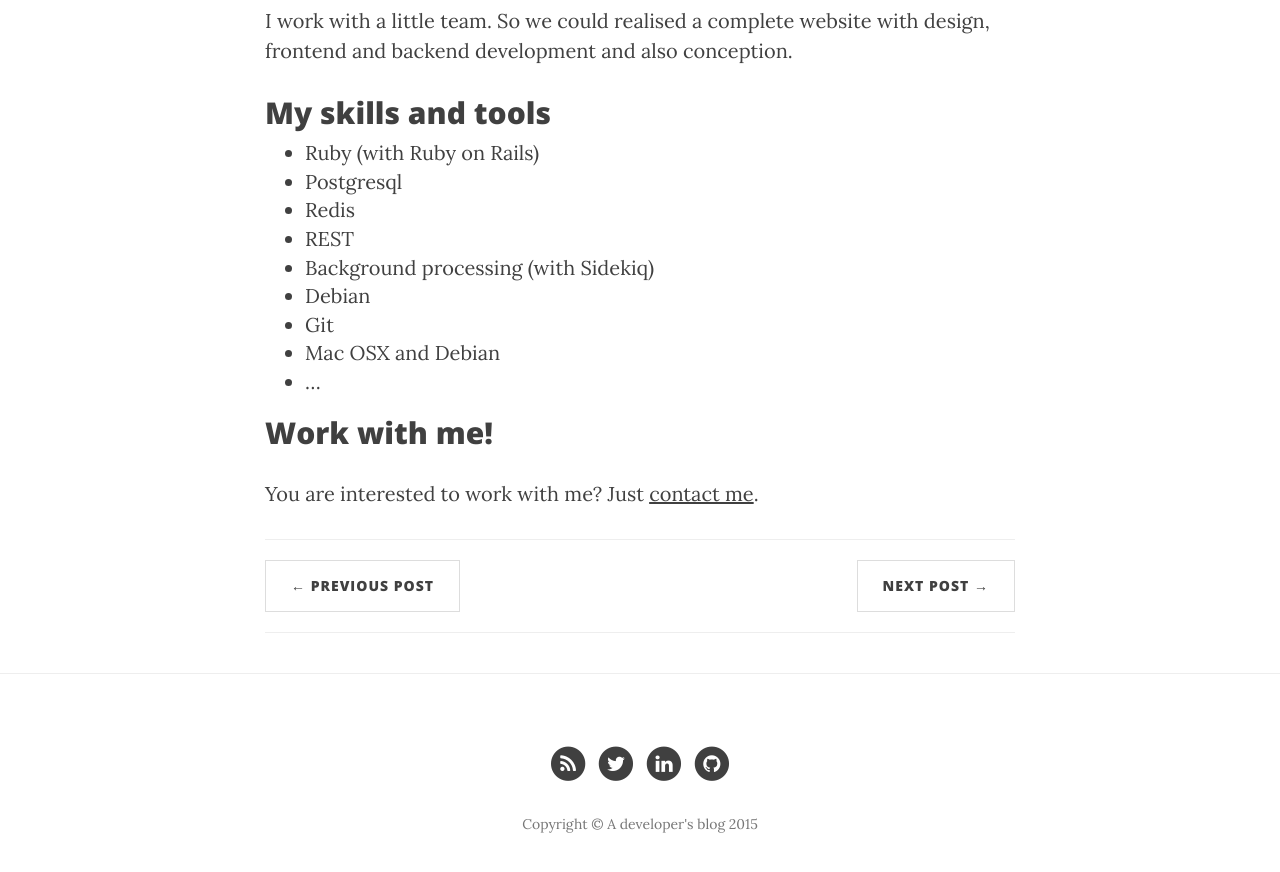
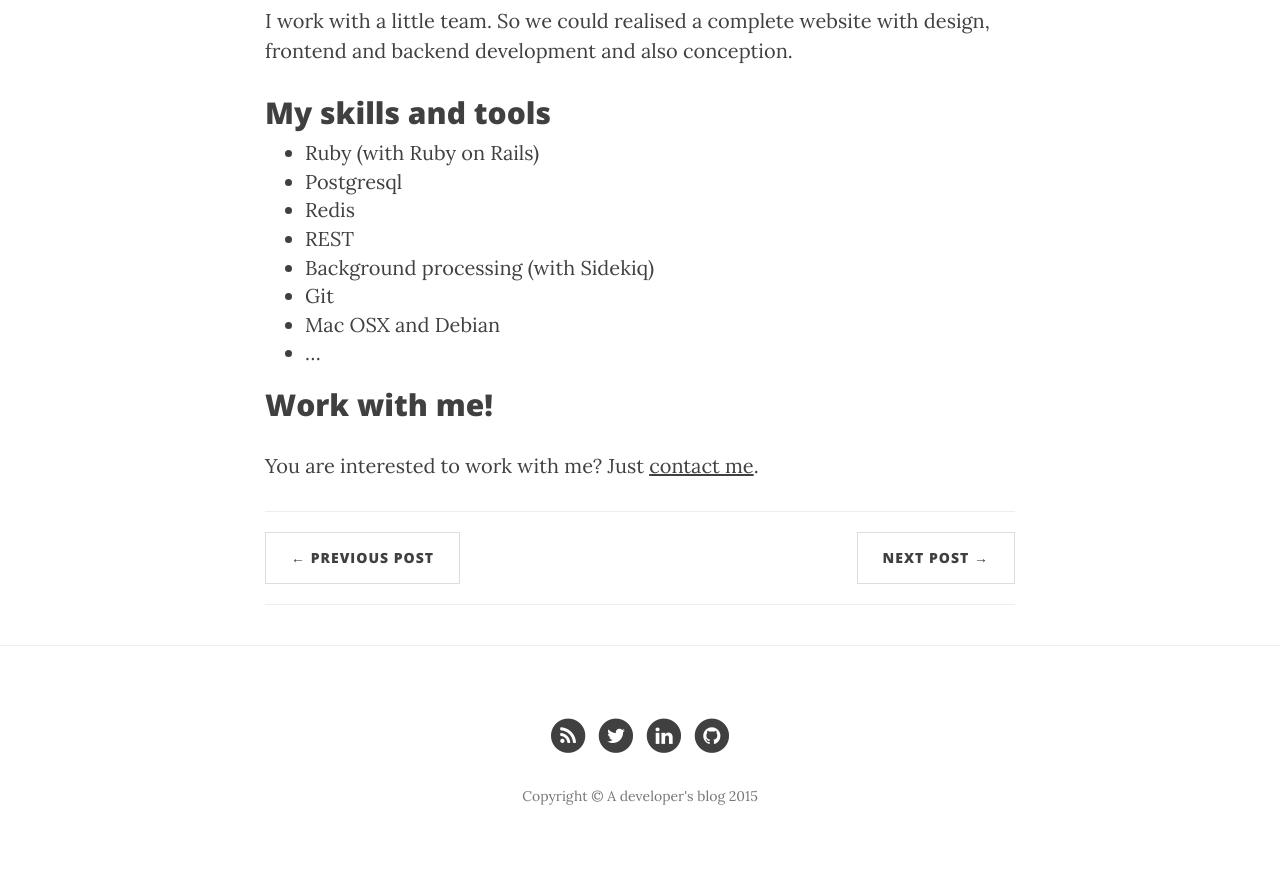
Before and after one commit to nicolas-brousse/blog.nicolas-brousse.fr, a Jekyll site: the page built from _posts/2015-06-19-freelancer.markdown, in a window 1280 px wide and 900 px high, scrolled down 772 px. Shown: the top 872 px of the window. Built offline with Jekyll 4.4.1, drawn with Linux system fonts in a browser that asks for light colours; nearby versions of some CDN libraries; comment, search, counter and statistics services are not loaded.

Commit message:
Deploy 2015-07-07 15:46:41 +0200

```diff
--- a/_posts/2015-06-19-freelancer.markdown
+++ b/_posts/2015-06-19-freelancer.markdown
@@ -27,7 +27,6 @@ frontend and backend development and also conception.
 * Redis
 * REST
 * Background processing (with Sidekiq)
-* Debian
 * Git
 * Mac OSX and Debian
 * ...
```
